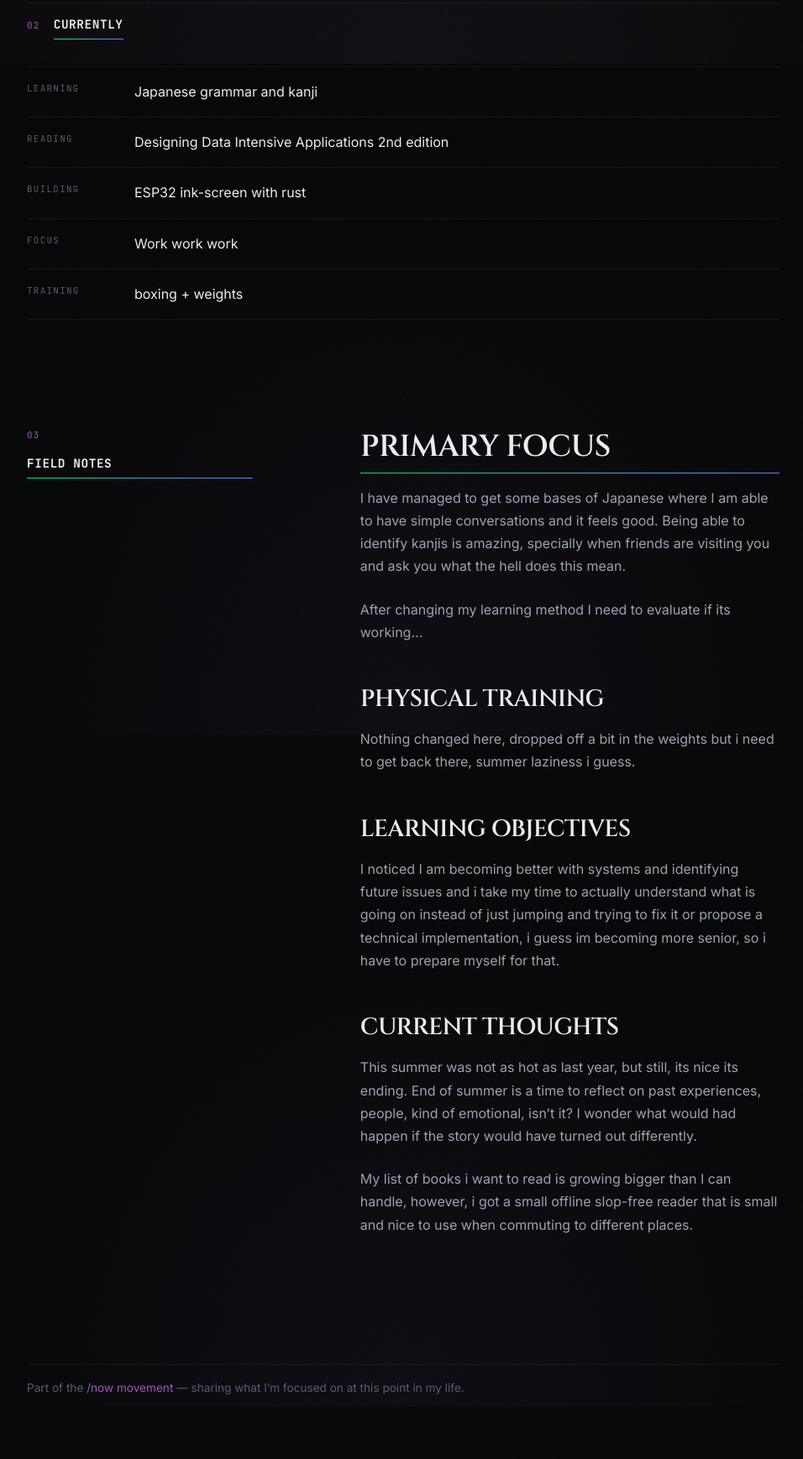
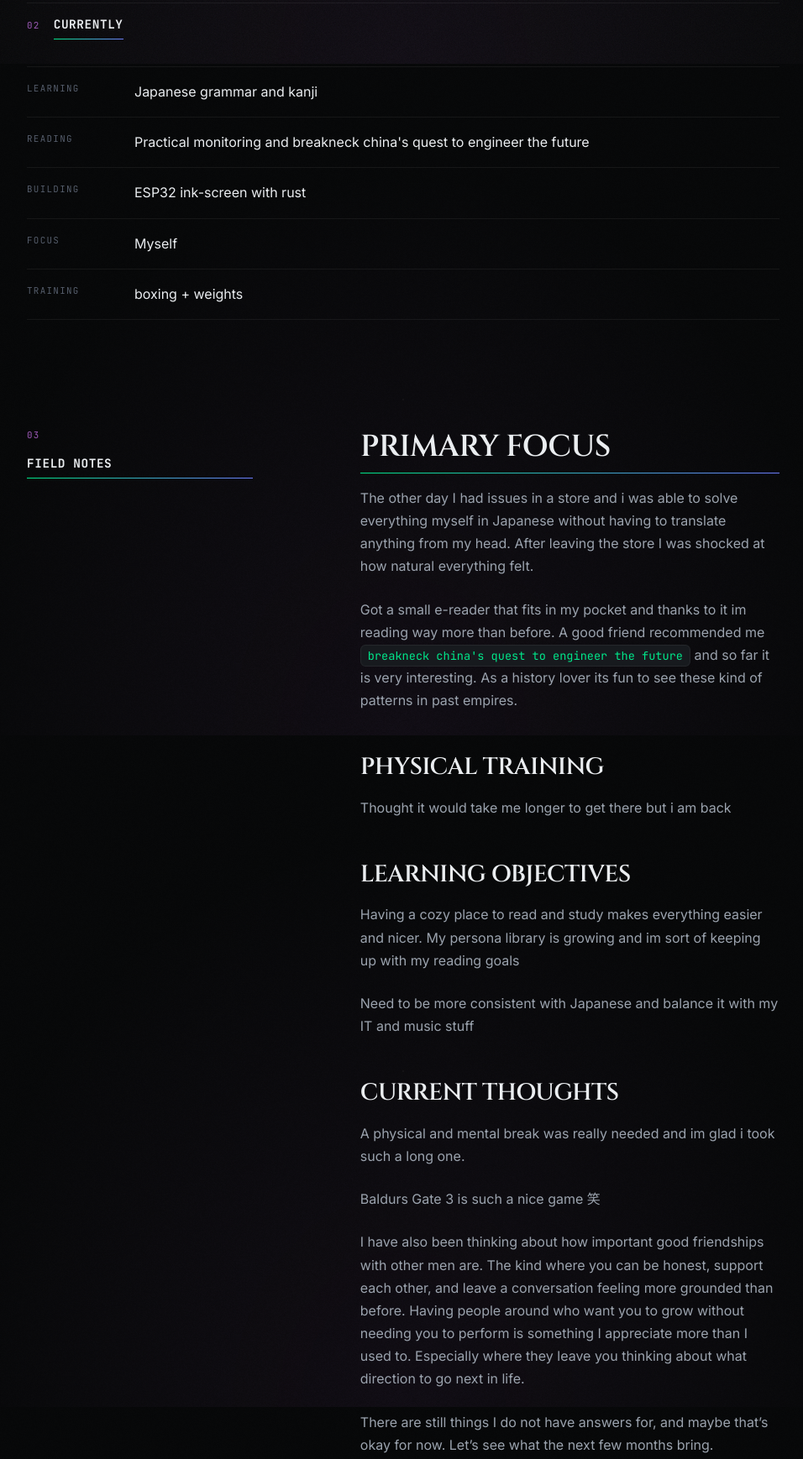
Before and after one commit to adrianvillanueva997/adrianvillanueva.com, an Astro site: page /now in a window 1280 px wide. Shown: the part 724-2462 px from the top of the page at 84% size, without its empty margins (160-1116 px from the left). Built offline with nearby package versions, Linux system fonts and the light colour scheme; Astro itself is replaced by a stand-in of ours.

Commit message:
update now

```diff
--- a/src/content/now.md
+++ b/src/content/now.md
@@ -1,30 +1,37 @@
 ---
 title: "NOW"
-lastUpdated: "2026-08-31"
+lastUpdated: "22-09-2026"
 preview:
   learning: Japanese grammar and kanji
-  reading: Designing Data Intensive Applications 2nd edition
+  reading: Practical monitoring and breakneck china's quest to engineer the future
   building: ESP32 ink-screen with rust
-  focus: Work work work
+  focus: Myself
   training: boxing + weights
 ---
 
 ## PRIMARY FOCUS
 
-I have managed to get some bases of Japanese where I am able to have simple conversations and it feels good. Being able to identify kanjis is amazing, specially when friends are visiting you and ask you what the hell does this mean.
+The other day I had issues in a store and i was able to solve everything myself in Japanese without having to translate
+anything from my head. After leaving the store I was shocked at how natural everything felt.
 
-After changing my learning method I need to evaluate if its working...
+Got a small e-reader that fits in my pocket and thanks to it im reading way more than before. A good friend recommended me `breakneck china's quest to engineer the future` and so far it is very interesting. As a history lover its fun to see these kind of patterns in past empires.
 
 ### PHYSICAL TRAINING
 
-Nothing changed here, dropped off a bit in the weights but i need to get back there, summer laziness i guess.
+Thought it would take me longer to get there but i am back
 
 ### LEARNING OBJECTIVES
 
-I noticed I am becoming better with systems and identifying future issues and i take my time to actually understand what is going on instead of just jumping and trying to fix it or propose a technical implementation, i guess im becoming more senior, so i have to prepare myself for that.
+Having a cozy place to read and study makes everything easier and nicer. My persona library is growing and im sort of keeping up with my reading goals
+
+Need to be more consistent with Japanese and balance it with my IT and music stuff
 
 ### CURRENT THOUGHTS
 
-This summer was not as hot as last year, but still, its nice its ending. End of summer is a time to reflect on past experiences, people, kind of emotional, isn't it? I wonder what would had happen if the story would have turned out differently.
+A physical and mental break was really needed and im glad i took such a long one.
 
-My list of books i want to read is growing bigger than I can handle, however, i got a small offline slop-free reader that is small and nice to use when commuting to different places.
+Baldurs Gate 3 is such a nice game 笑
+
+I have also been thinking about how important good friendships with other men are. The kind where you can be honest, support each other, and leave a conversation feeling more grounded than before. Having people around who want you to grow without needing you to perform is something I appreciate more than I used to. Especially where they leave you thinking about what direction to go next in life.
+
+There are still things I do not have answers for, and maybe that’s okay for now. Let's see what the next few months bring.
```
